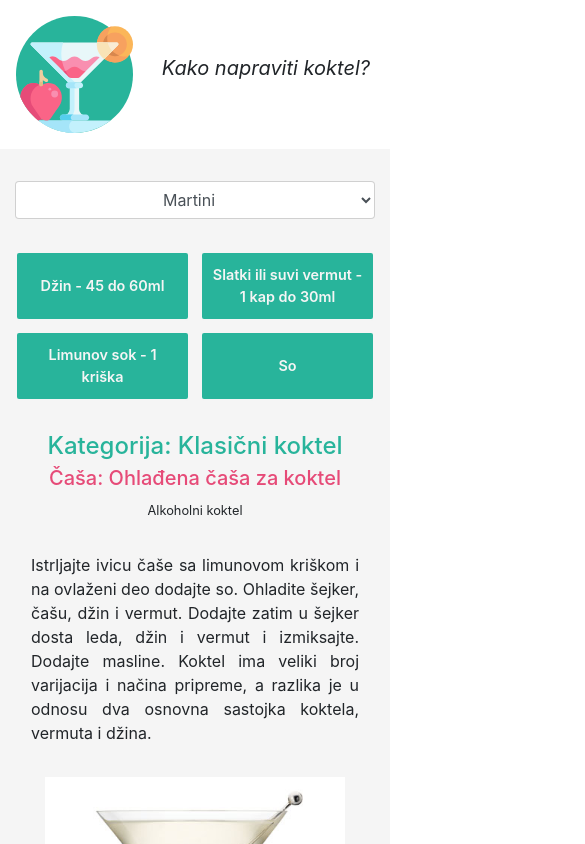
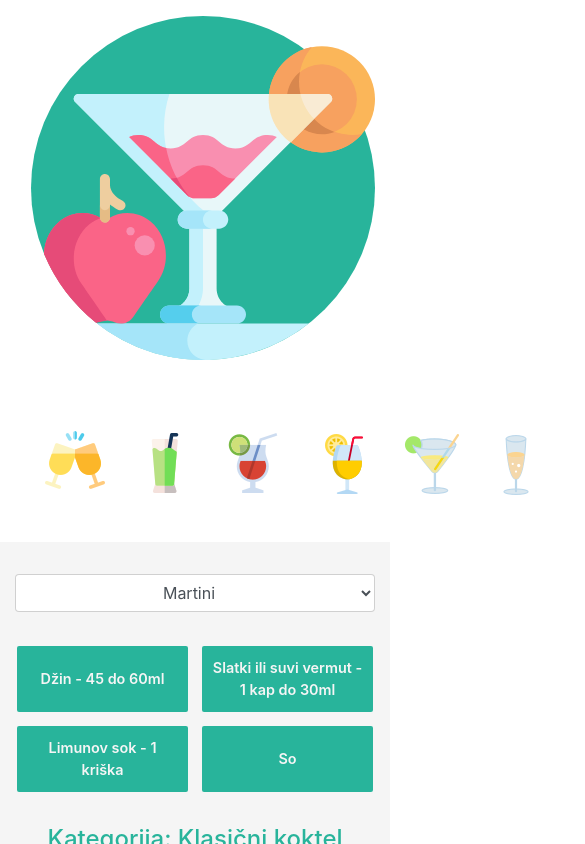
Before and after one commit to moonbyt3/kokteli, an Angular app: page / in a window 390 px wide. Shown: the top 844 px of the page, 585 px wide, since content can reach past the window. Built offline with nearby package versions, Linux system fonts and the light colour scheme.

Commit message:
fixed responsiveness, added header img, minor refractoring

```diff
--- a/src/app/app.component.html
+++ b/src/app/app.component.html
@@ -3,11 +3,11 @@
 
 <main>
   <div class="row">
-      <div class="side-bar col-md-4 col-lg-2">
+      <div class="side-bar col-sm-3 col-md-3 col-lg-2">
         <div class="side-menu">
           <h5>Lista koktela u bazi:</h5>
           <ul>
-            <li *ngFor="let coctail of coctails.drinks"> {{coctail.drink}}</li>
+            <li *ngFor="let coctail of coctails.drinks" (click)="sidebarUpdateCocktail(coctail.idDrink)"> {{coctail.drink}}</li>
           </ul>
         </div>
       </div>
@@ -43,11 +43,11 @@
             <p>{{tempCocktail.instructions}}</p>
           </div>
           <div class="coctail-image">
-            <img src="{{tempCocktail.drinkThumb}}" alt="" class="thumb-img">
+            <img src="{{tempCocktail.drinkThumb}}" alt="cocktail picture" class="thumb-img">
           </div>
           <br>
           <div class="video">
-            <p *ngIf="!tempCocktail.video">Trenutno nemamo video za ovaj koktel</p>
+            <p *ngIf="!tempCocktail.video">trenutno nemamo video za ovaj koktel</p>
             <iframe width="100%" height="315" [src]="fullVideoURL" frameborder="0" allowfullscreen></iframe>
           </div>
         </div>
--- a/src/app/app.component.scss
+++ b/src/app/app.component.scss
@@ -11,6 +11,7 @@ main {
 }
 .side-bar {
     display: none;
+    margin-left: 1em;
     .side-menu {
         color: white;
         font-size: 90%;
@@ -28,6 +29,7 @@ main {
                 margin: 1em 0;
                 &:hover {
                     color: $color-second;
+                    cursor: pointer;
                 }
             }
 
--- a/src/app/app.component.ts
+++ b/src/app/app.component.ts
@@ -206,7 +206,7 @@ const mockCoctailDatabase = {
       "alcoholic": true,
       "glass": "Ohlađena čaša za koktel",
       "instructions": "U sejker dodajte sastojke i mesajte dok se svi sastojci ne pomesaju. Zatim dodajte dosta leda i mesajte dok sejker ne postane hladan. Dekorisite sa kriskama limuna.",
-      "drinkThumb": "assets/img/name.jpg",
+      "drinkThumb": "assets/img/johnnie-walker-black-sour.jpg",
       "ingredients": [
         "Johnnie Black - 0.03ml",
         "Triple Sec Narandza - 0.015ml",
@@ -389,16 +389,24 @@ export class AppComponent {
   tempCocktail: any;
   baseVideoURL: string = 'https://www.youtube.com/embed/';
   fullVideoURL: SafeResourceUrl;
+
+  optionBar: any;
+
   constructor(private sanitizer: DomSanitizer) {
     this.coctails = mockCoctailDatabase;
     this.tempCocktail = this.coctails.drinks[0];
     this.fullVideoURL = this.sanitizer.bypassSecurityTrustResourceUrl(this.baseVideoURL + this.tempCocktail.video);
   }
   ngOnInit() {
-
+    this.optionBar = document.getElementById('cocktail');
   }
   updateCocktail(e, sanitizer?: DomSanitizer) {
     this.tempCocktail = this.coctails.drinks[e.value];
-    this.fullVideoURL = this.sanitizer.bypassSecurityTrustResourceUrl(this.baseVideoURL + this.tempCocktail.video)
+    this.fullVideoURL = this.sanitizer.bypassSecurityTrustResourceUrl(this.baseVideoURL + this.tempCocktail.video);
+  }
+  sidebarUpdateCocktail(e){
+    this.tempCocktail = this.coctails.drinks[e];
+    this.fullVideoURL = this.sanitizer.bypassSecurityTrustResourceUrl(this.baseVideoURL + this.tempCocktail.video);
+    this.optionBar.selectedIndex = e;
   }
 }
--- a/src/app/shared/navigation/navigation.component.html
+++ b/src/app/shared/navigation/navigation.component.html
@@ -1,8 +1,13 @@
 <nav>
   <div class="row">
-    <div class="col-sm-12 logo">
-      <img src="assets/img/logo.svg" alt="">
-      <i>Kako napraviti koktel?</i>
-    </div>
+
+      <div class="col-sm-3 col-md-3 col-lg-2 logo">
+        <img src="assets/img/logo.svg" alt="">
+      </div>
+
+      <div class="header col-lg-10 text-center">
+        <img src="assets/img/header.png" alt="">
+      </div>
+
   </div>
 </nav>
--- a/src/app/shared/navigation/navigation.component.scss
+++ b/src/app/shared/navigation/navigation.component.scss
@@ -1,31 +1,21 @@
 nav {
     margin-bottom: 1em;
-    row {
+    .row {
         margin: 0;
     }
 }
 img {
-    width: 30%;
+
     margin: 1em 0 0 1em;
 }
-i {
-    float: right;
-    position: relative;
-    margin-right: 1em;
-    right: 0;
-    top: 40%;
-    font-size: 20px;
-
+.header {
+    vertical-align: middle;
+    width: 70%;
+    display: inline-block;
+    margin-top: 1em;
 }
-//desktop screen
-@media only screen and (min-width: 1024px) {
-    .logo{
-        img {
-            max-width: 200px;
-        }
-        i {
-            margin-right: 24%;
-            font-size: 3em;
-        }
+.logo{
+    img {
+        min-height: 160px;
     }
 }
```
Also changed, not shown: src/assets/img/header.png (added), src/assets/img/johnnie-walker-black-sour.jpg (added).
